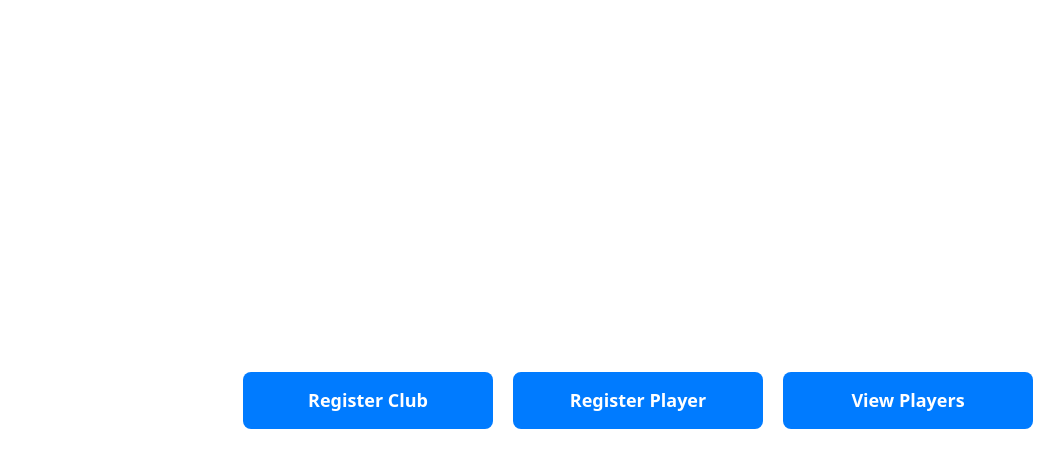
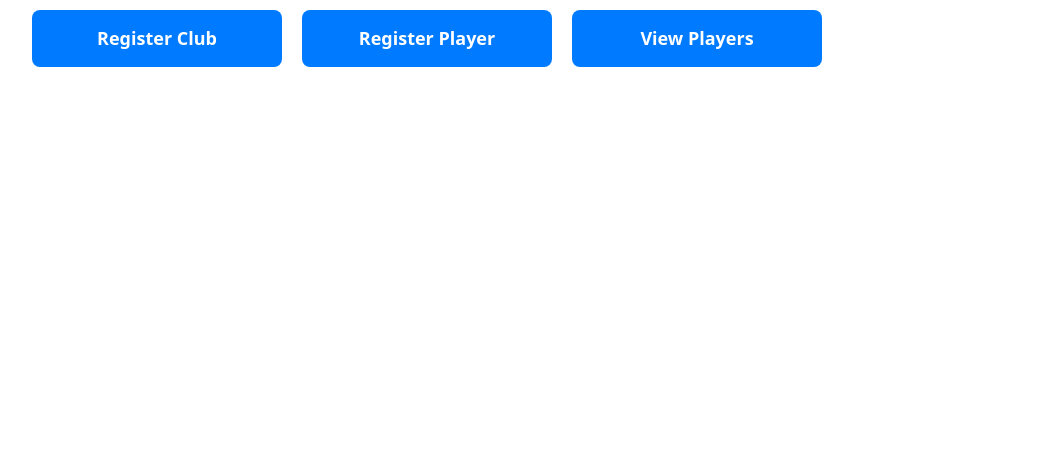
Before and after one commit to Go4It-Africa/tournament-frontend, a Next.js app: page / in a window 1280 px wide. Shown: the top 468 px of the page, without its empty margins (2-1066 px from the left). Built offline with nearby package versions, Linux system fonts and the light colour scheme.

Commit message:
Layout updates

```diff
--- a/src/app/(pages)/(dashboard)/layout.tsx
+++ b/src/app/(pages)/(dashboard)/layout.tsx
@@ -1,6 +1,6 @@
 const DashboardLayout = ({ children }: { children: React.ReactNode }) => {
   return (
-    <div>
+    <div className='container'>
       <div>{children}</div>
     </div>
   );
--- a/styles/globals.css
+++ b/styles/globals.css
@@ -19,8 +19,6 @@ body {
   color: var(--foreground);
   background: var(--background);
   display: flex;
-  justify-content: center;
-  align-items: center;
   height: 100vh;
   margin: 0;
 }
```
